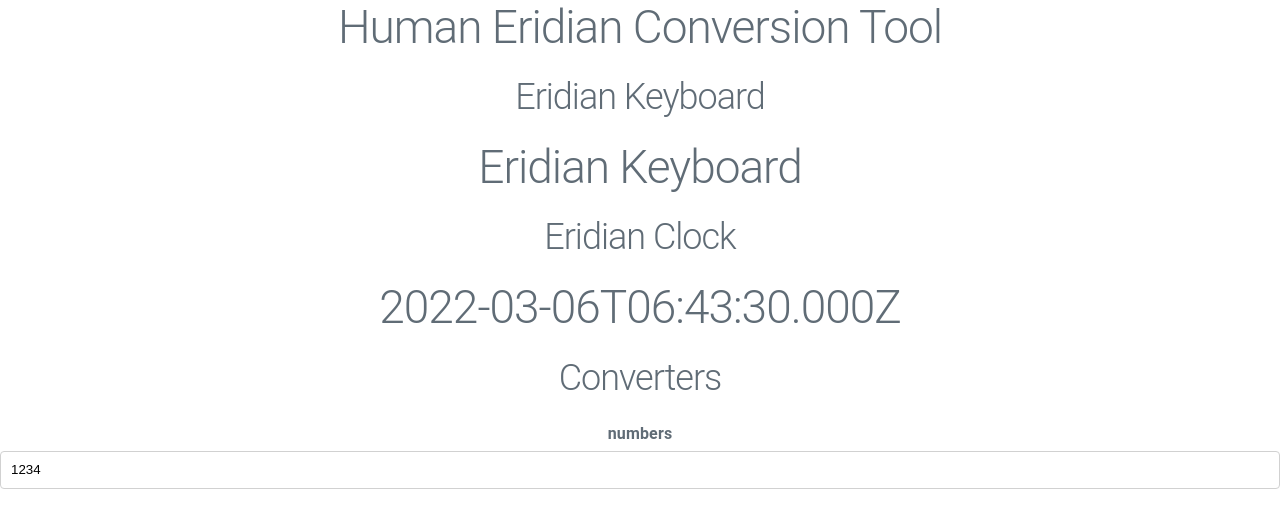
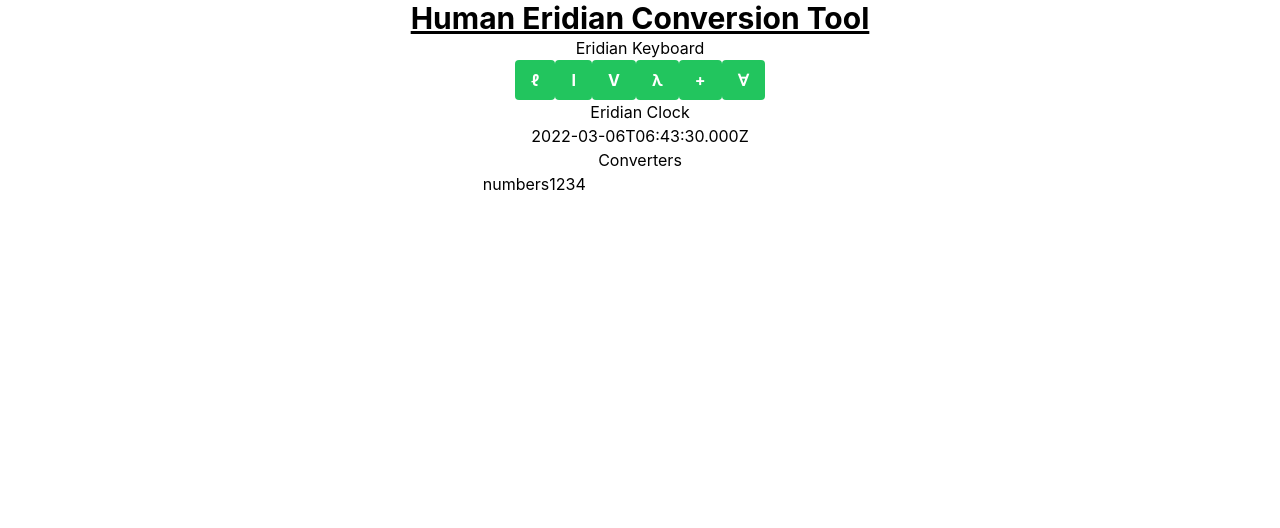
Before and after one commit to AlexGaiser/project_hail_mary, a React (Create React App) app in the folder client/: page / in a window 1280 px wide. Shown: the top 528 px of the page. Built offline with nearby package versions, Linux system fonts and the light colour scheme; no server answers.

Commit message:
reonfigure styling

```diff
--- a/client/src/App.tsx
+++ b/client/src/App.tsx
@@ -1,7 +1,7 @@
 import React, { useEffect } from 'react';
 import './App.css';
 import { EridianClock } from './components/EridianClock';
-import { EridianKeyboard } from './components/EridianKeyboard';
+import { EridianKeyboard } from './components/EridianKeyboard/EridianKeyboard';
 import { fetchHumanNumberToEridian } from './services/converters.service';
 import { Input } from './shared/Input';
 
@@ -12,7 +12,9 @@ function App() {
 
   return (
     <div className="App">
-      <h1>Human Eridian Conversion Tool</h1>
+      <h1 className="text-3xl font-bold underline">
+        Human Eridian Conversion Tool
+      </h1>
       <h2>Eridian Keyboard</h2>
       <EridianKeyboard />
       <h2>Eridian Clock</h2>
--- a/client/src/components/EridianKeyboard.tsx
+++ /dev/null
@@ -1,9 +0,0 @@
-import react from 'React';
-
-export const EridianKeyboard = () => {
-  return (
-    <div>
-      <h1>Eridian Keyboard</h1>
-    </div>
-  );
-};
--- /dev/null
+++ b/client/src/components/EridianKeyboard/EridianKeyboard.module.css
@@ -0,0 +1,7 @@
+.edridianKey {
+  height: 60px;
+  width: 50px;
+  background-color: blue;
+  color: white;
+  text-align: center;
+}
--- /dev/null
+++ b/client/src/components/EridianKeyboard/EridianKeyboard.tsx
@@ -0,0 +1,22 @@
+import react from 'React';
+import { ER_DIGITS } from '../../constants';
+import { Button } from '../../shared/Button';
+import { Keyboard } from '../../shared/Keyboard/Keyboard';
+import styles from './EridianKeyboard.module.css';
+
+export const EridianKeyboard = () => {
+  const keys = ER_DIGITS.map((d) => (
+    <button
+      className="bg-green-500 hover:bg-blue-700 text-white font-bold py-2 px-4 rounded"
+      onClick={() => console.log('hello')}
+    >
+      {d}
+    </button>
+  ));
+
+  return (
+    <div>
+      <Keyboard keys={keys} />
+    </div>
+  );
+};
--- a/client/src/index.css
+++ b/client/src/index.css
@@ -1,3 +1,7 @@
+@tailwind base;
+@tailwind components;
+@tailwind utilities;
+
 body {
   margin: 0;
   font-family: -apple-system, BlinkMacSystemFont, 'Segoe UI', 'Roboto', 'Oxygen',
--- a/client/src/index.tsx
+++ b/client/src/index.tsx
@@ -3,7 +3,7 @@ import ReactDOM from 'react-dom';
 import './index.css';
 import App from './App';
 import reportWebVitals from './reportWebVitals';
-import 'milligram';
+
 ReactDOM.render(
   <React.StrictMode>
     <App />
--- /dev/null
+++ b/client/src/shared/Button.tsx
@@ -0,0 +1,21 @@
+import react, { FC } from 'react';
+
+interface IProps {
+  value: string;
+  onClick?: () => void;
+  customClass?: string;
+}
+
+export const Button: react.FC<IProps> = (props: IProps) => {
+  const { value, onClick, customClass } = props;
+
+  return (
+    <button
+      className="bg-green-500 hover:bg-blue-700 text-white font-bold py-2 px-4 rounded"
+      onClick={onClick}
+    >
+      {' '}
+      {value}
+    </button>
+  );
+};
--- /dev/null
+++ b/client/src/shared/Keyboard/Keyboard.tsx
@@ -0,0 +1,9 @@
+import React from 'react';
+
+interface IProp {
+  keys: JSX.Element[];
+}
+
+export const Keyboard = ({ keys }: IProp) => {
+  return <div>{keys}</div>;
+};
--- /dev/null
+++ b/client/src/shared/Text/Text.tsx
@@ -0,0 +1 @@
+import react from 'react';
```
Also changed, not shown: client/src/reportWebVitals.ts (+9 -7 lines), client/src/shared/Keyboard/Keyboard.module.css (added), client/src/shared/Text/Text.module.css (added).
